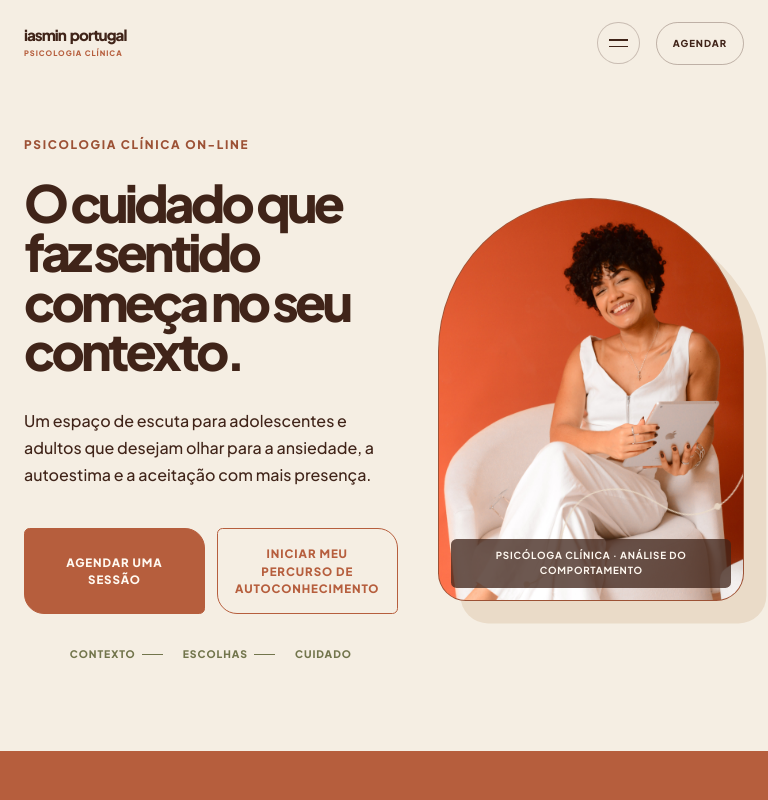
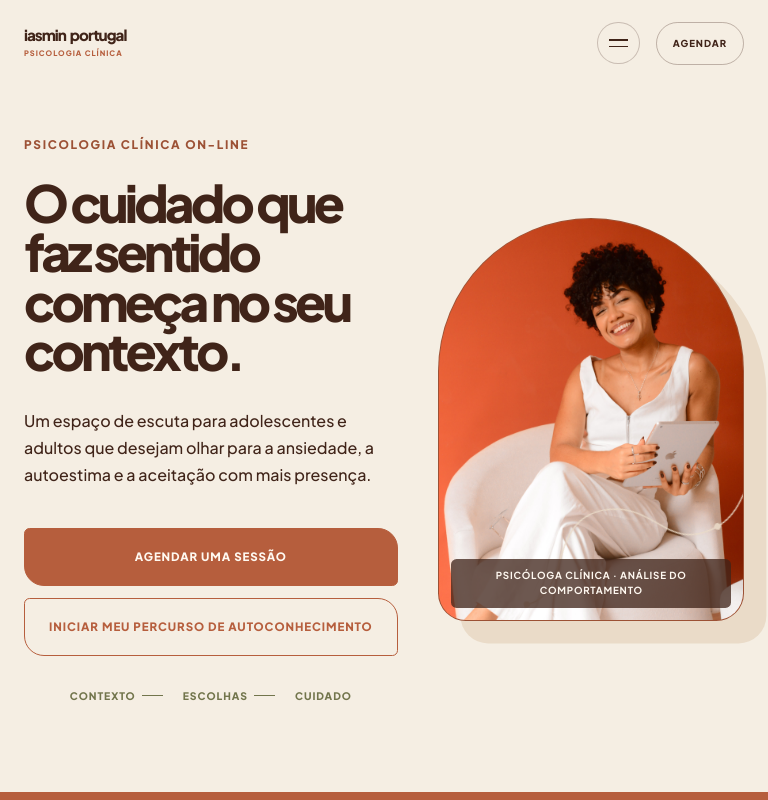
Before and after one commit to acssjr/iasmin-psi, a Next.js app: page / in a window 768 px wide. Shown: the top 800 px of the page. Built offline with nearby package versions, Linux system fonts and the light colour scheme.

Commit message:
fix: prevent hero action label overflow

```diff
--- a/src/components/landing/landing-page.module.css
+++ b/src/components/landing/landing-page.module.css
@@ -1083,7 +1083,9 @@
 
   .hero h1 { font-size: clamp(3.2rem, 6.4vw, 4.5rem); }
   .heroPortrait { width: 100%; max-width: 25rem; }
-  .hero .actions { grid-template-columns: repeat(2, minmax(0, 1fr)); }
+  .hero .actions {
+    grid-template-columns: repeat(auto-fit, minmax(min(100%, 12rem), 1fr));
+  }
   .trailLabels { justify-content: center; }
 
   .recognition,
```
Also changed, not shown: 1 other file (tests, documents, lock files or other folders).
